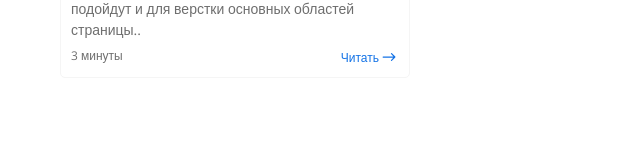
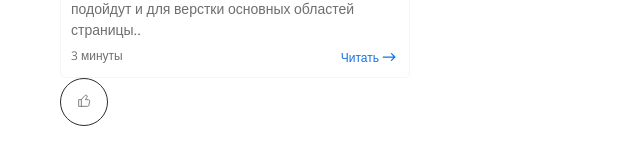
Before and after one commit to ofcorp/ps-next, a Next.js app: page / in a window 1280 px wide. Shown: the part 446-610 px from the top of the page, without its empty margins (0-640 px from the left). Built offline with nearby package versions, Linux system fonts and the light colour scheme.

Commit message:
2-components dz1

```diff
--- a/app/page.tsx
+++ b/app/page.tsx
@@ -1,6 +1,7 @@
 import CardMini from '@/components/CardMini/CardMini';
 import styles from './page.module.css';
 import { JSX } from 'react/jsx-runtime';
+import LikeButton from '@/components/LikeButton/LikeButton';
 
 const cardData = {
   title: 'Как работать с CSS Grid',
@@ -18,6 +19,7 @@ export default function Home(): JSX.Element {
   return (
     <main className={styles.main}>
       <CardMini {...cardData} />
+      <LikeButton />
     </main>
   );
 }
--- a/components/Like/Like.tsx
+++ b/components/Like/Like.tsx
@@ -1,6 +1,6 @@
 import { JSX } from 'react/jsx-runtime';
 import { LikeProps } from './Like.props';
-import LikeIcon from './LikeIcon';
+import LikeIcon from '../LikeIcon/LikeIcon';
 import styles from './Like.module.css';
 
 export default function Like({ count }: LikeProps): JSX.Element {
--- /dev/null
+++ b/components/LikeButton/LikeButton.module.css
@@ -0,0 +1,16 @@
+.likebutton {
+  width: 48px;
+  height: 48px;
+  border: 1px solid var(--black);
+  border-radius: 40px;
+
+  background-color: var(--background);
+}
+
+.likebutton:hover {
+  border: 1px solid var(--blue);
+}
+
+.liked {
+  background-color: var(--primary);
+}
--- /dev/null
+++ b/components/LikeButton/LikeButton.tsx
@@ -0,0 +1,20 @@
+'use client';
+
+import { JSX, useState } from 'react';
+import cn from 'classnames';
+import styles from './LikeButton.module.css';
+import LikeIcon from '../LikeIcon/LikeIcon';
+
+export default function LikeButton(): JSX.Element {
+  const [liked, setLiked] = useState<boolean>(false);
+
+  const handleClick = (): void => {
+    setLiked(!liked);
+  };
+
+  return (
+    <button onClick={handleClick} className={cn(styles.likebutton, { [styles.liked]: liked })}>
+      <LikeIcon fill={liked ? '#F5F5F5' : 'none'} />
+    </button>
+  );
+}
```
Also changed, not shown: components/LikeButton/LikeButton.props.ts (added), components/LikeIcon/LikeIcon.tsx (renamed from components/Like/LikeIcon.tsx).
